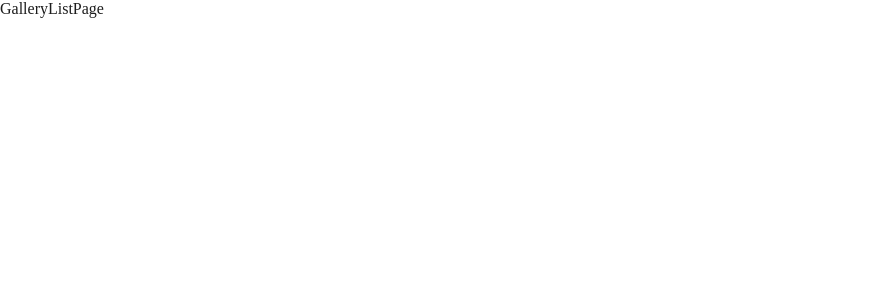
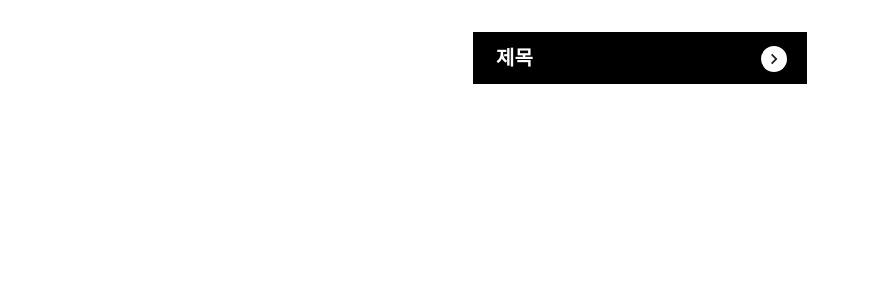
Before and after one commit to space109/space109, a React (Create React App) app in the folder frontend/: page /gallery in a window 1280 px wide. Shown: the top 300 px of the page, without its empty margins (0-870 px from the left). Built offline with nearby package versions, Linux system fonts and the light colour scheme; a web font is replaced by a local one.

Commit message:
Feat: NaviButton 컴포넌트 제작

```diff
--- /dev/null
+++ b/frontend/src/components/Button/NaviButton.tsx
@@ -0,0 +1,130 @@
+import React from "react";
+import styled from "styled-components";
+import { ReactComponent as Go } from "../../assets/Icon/go.svg";
+
+interface Props {
+  onClick?: React.MouseEventHandler<HTMLButtonElement>;
+  children?: any;
+  width?: string;
+  height?: string;
+  bg?: string;
+  color?: string;
+  borderRadius?: string;
+  borderWidth?: string;
+  borderColor?: string;
+}
+
+interface PropStyle {
+  w: string;
+  h: string;
+  bg: string;
+  color: string;
+  borderRadius: string;
+  borderWidth: string;
+  borderColor: string;
+}
+
+const Square = styled.button<PropStyle>`
+  background: var(${(props) => props.bg});
+  color: var(${(props) => props.color});
+  width: ${(props) => props.w};
+  height: ${(props) => props.h};
+  text-align: center;
+  display: flex;
+  justify-content: center;
+  align-items: center;
+  transition: 0s;
+
+  font-size: 2rem;
+  margin: 2rem auto;
+  padding: 0px, 16px;
+  gap: 16px;
+  border-radius: ${(props) => props.borderRadius};
+  user-select: none;
+  border: ${(props) => props.borderWidth} solid
+    var(${(props) => props.borderColor});
+
+  &:hover {
+    background: var(${(props) => props.color});
+    color: var(${(props) => props.bg});
+    border: ${(props) => props.borderWidth} solid
+      var(${(props) => props.borderColor});
+
+    & div div svg {
+      transform: scale(1.3);
+    }
+
+    & div div svg rect {
+      fill: var(${(props) => props.bg});
+      -webkit-font-smoothing: antialiased;
+      -moz-osx-font-smoothing: grayscale;
+    }
+
+    & div div svg path {
+      fill: var(${(props) => props.color});
+      -webkit-font-smoothing: antialiased;
+      -moz-osx-font-smoothing: grayscale;
+    }
+  }
+`;
+
+const Area = styled.div`
+  display: flex;
+  flex-direction: row;
+  justify-content: space-between;
+  width: 100%;
+  padding: 0px 16px;
+  gap: 16px;
+
+  & svg {
+    transform: scale(1.3);
+  }
+`;
+
+const TextBox = styled.div`
+  font-family: "Pretendard Variable";
+  font-style: normal;
+  font-weight: 700;
+  font-size: 20px;
+  line-height: 140%;
+  /* identical to box height, or 28px */
+
+  display: flex;
+  align-items: center;
+  text-align: center;
+  justify-content: center;
+`;
+
+function NaviButton({
+  onClick,
+  children,
+  width = "334px",
+  height = "52px",
+  bg = "--grey-750",
+  color = "--grey-100",
+  borderRadius = "0px",
+  borderWidth = "1px",
+  borderColor = "--grey-750",
+}: Props) {
+  return (
+    <Square
+      onClick={onClick}
+      w={width}
+      h={height}
+      bg={bg}
+      color={color}
+      borderRadius={borderRadius}
+      borderWidth={borderWidth}
+      borderColor={borderColor}
+    >
+      <Area>
+        <TextBox>{children ? children : "제목"}</TextBox>
+        <div>
+          <Go></Go>
+        </div>
+      </Area>
+    </Square>
+  );
+}
+
+export default NaviButton;
--- a/frontend/src/pages/GalleryListPage.tsx
+++ b/frontend/src/pages/GalleryListPage.tsx
@@ -1,9 +1,14 @@
 import React from "react";
+import NaviButton from "../components/Button/NaviButton";
 
 // type Props = {};
 
 function GalleryListPage() {
-  return <div>GalleryListPage</div>;
+  return (
+    <div>
+      <NaviButton></NaviButton>
+    </div>
+  );
 }
 
 export default GalleryListPage;
```
Also changed, not shown: frontend/src/assets/Icon/go.svg (added).
